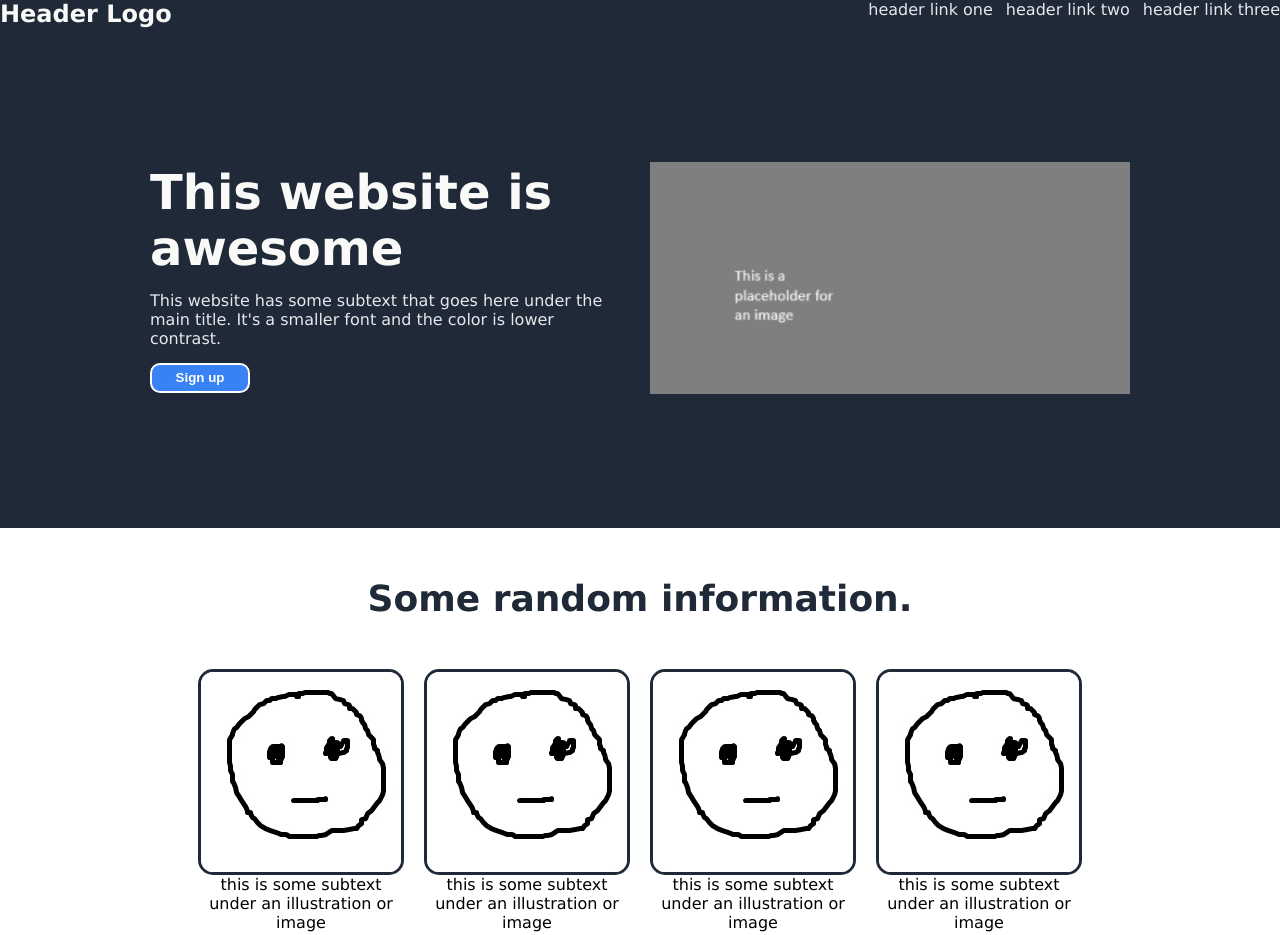
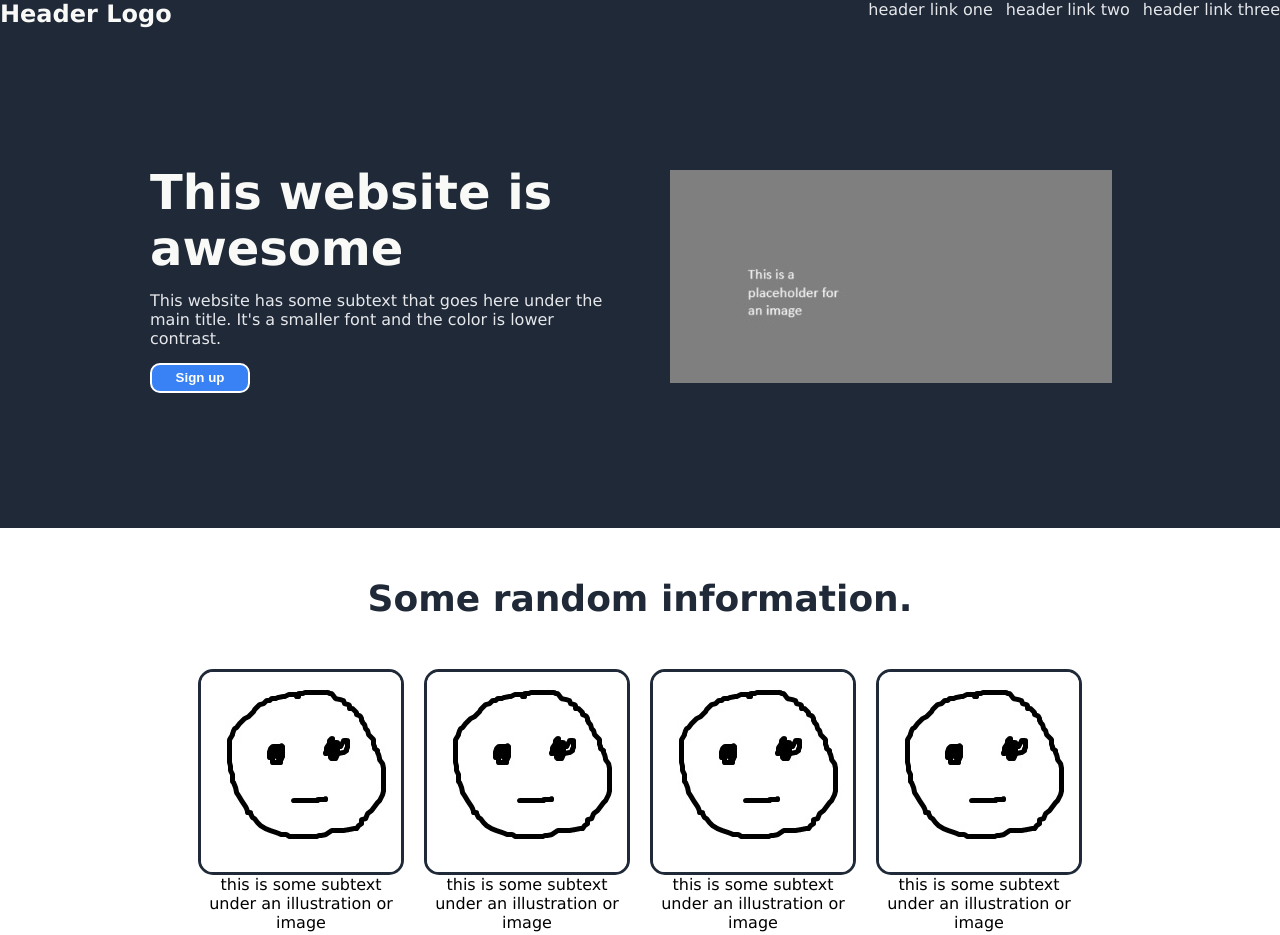
Before and after one commit to tooweaknotice/landing-page, a plain HTML site: page index.html in a window 1280 px wide. Shown: the top 935 px of the page. Drawn offline with Linux system fonts and the light colour scheme.

Commit message:
Add wrapping on page elements
Allows page elements to wrap to maintain readability.

```diff
--- a/styles.css
+++ b/styles.css
@@ -65,6 +65,7 @@ button {
 
 .info-cards {
   display: flex;
+  flex-wrap: wrap;
   justify-content: center;
   gap: 20px;
 }
@@ -92,7 +93,7 @@ button {
 .quote-wrapper {
   display: flex;
   flex-direction: column;
-  width: 600px;
+  max-width: 600px;
 }
 
 .quote-text {
@@ -127,18 +128,22 @@ button {
 
 .hero {
   display: flex;
-  flex-wrap: nowrap;
-  gap: 20px;
+  flex-wrap: wrap;
+  gap: 60px;
   justify-content: center;
   align-items: center;
   padding: 50px 150px;
 }
 
-.hero-left, .hero-right {
+.hero-left {
   display: flex;
   flex-direction: column;
   flex: 1 1;
   gap: 15px;
+}
+
+.hero-right {
+  flex: 1;
 }
 
 .hero-title {
```
